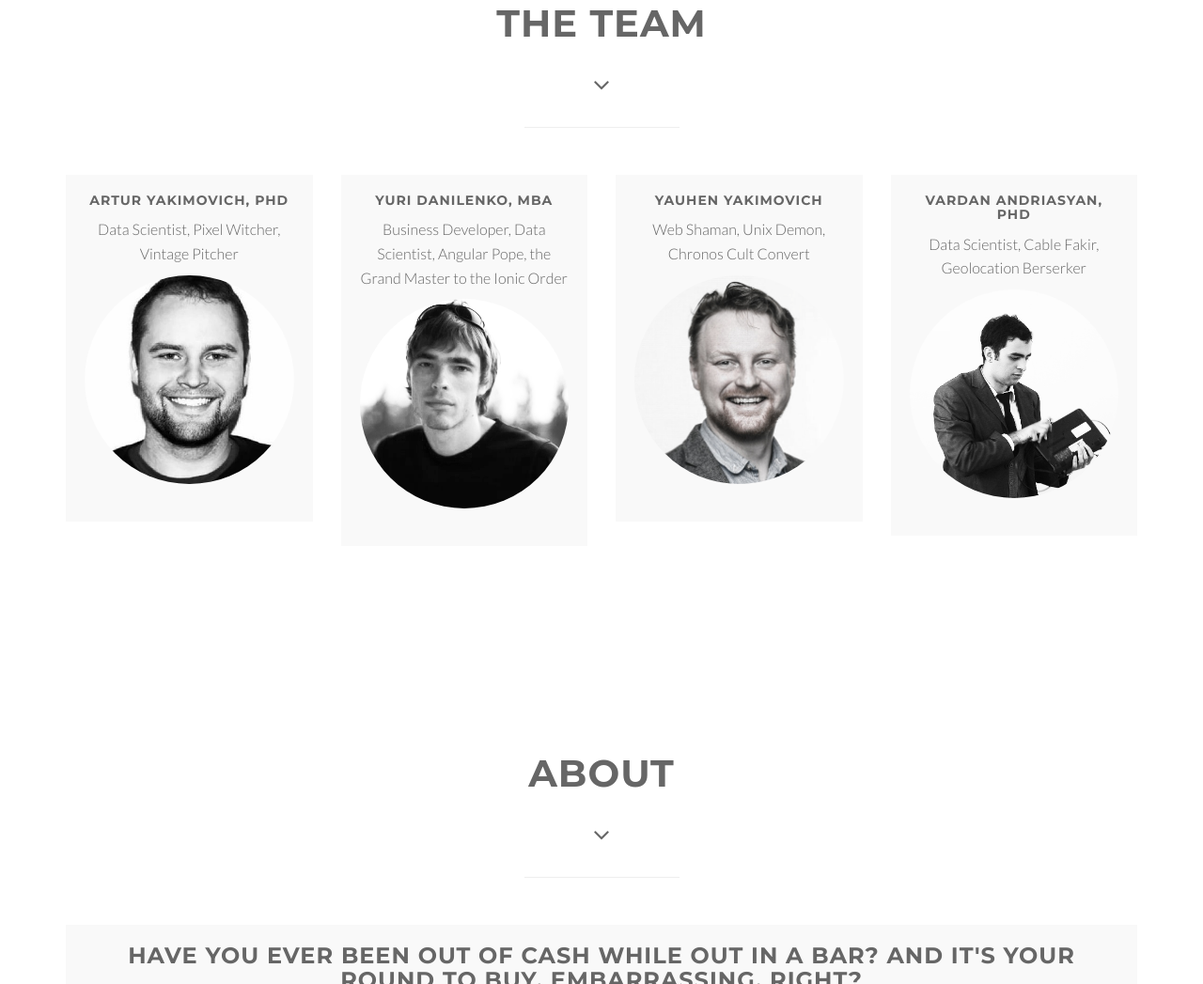
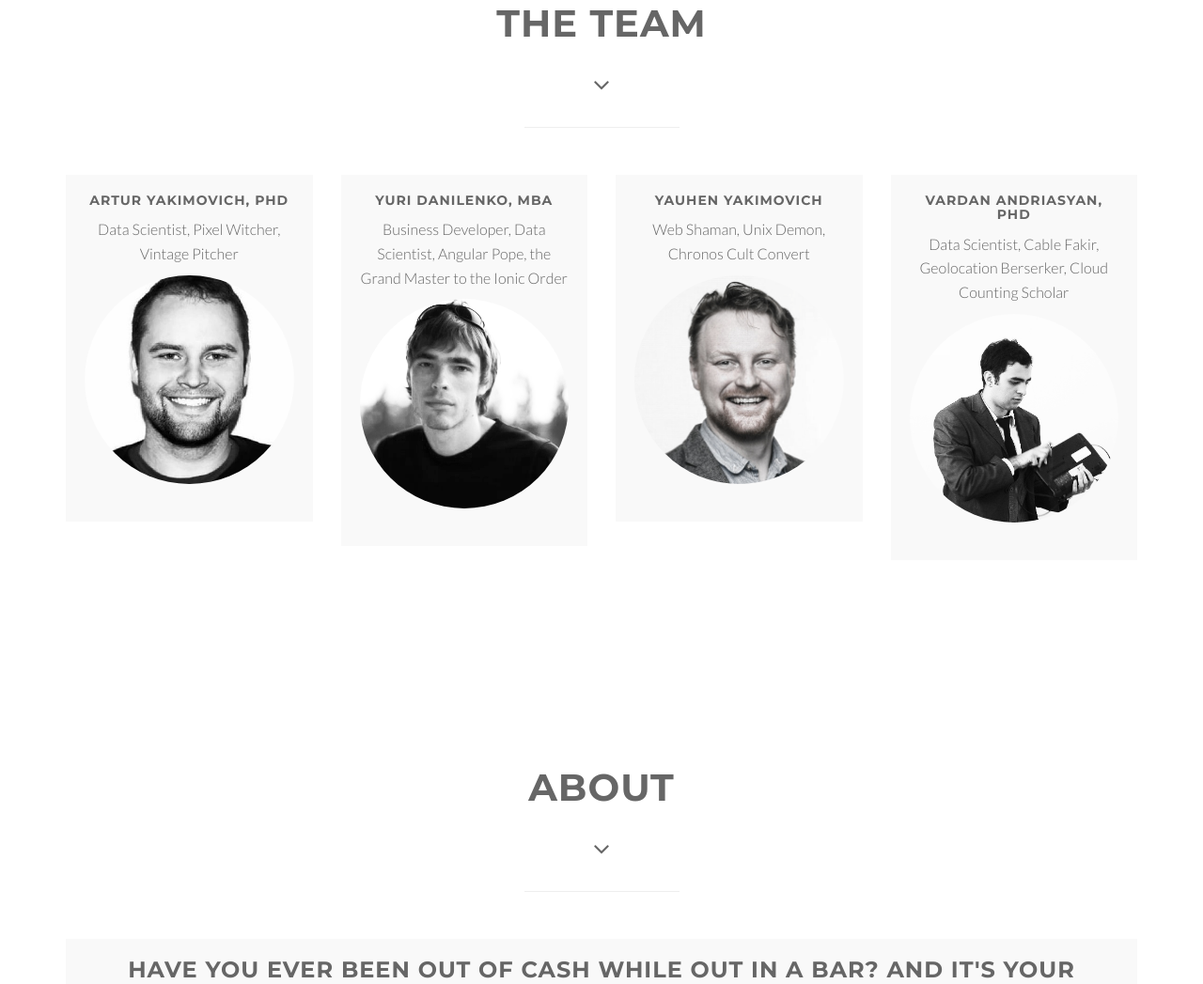
Before and after one commit to cashbar/cashbar.github.io, a plain HTML site: page index.html in a window 1280 px wide. Shown: the part 907-1954 px from the top of the page at 94% size. Drawn offline with Linux system fonts and the light colour scheme.

Commit message:
new title for Vardan

```diff
--- a/index.html
+++ b/index.html
@@ -126,7 +126,7 @@
                 <div class="team boxed-grey">
                     <div class="inner">
 						<h5>Vardan Andriasyan, PhD</h5>
-                        <p class="subtitle">Data Scientist, Cable Fakir, Geolocation Berserker</p>
+                        <p class="subtitle">Data Scientist, Cable Fakir, Geolocation Berserker, Cloud Counting Scholar</p>
                         <div class="avatar"><img src="img/team/vardan.jpg" alt="" class="img-responsive img-circle" /></div>
 
                     </div>
```
